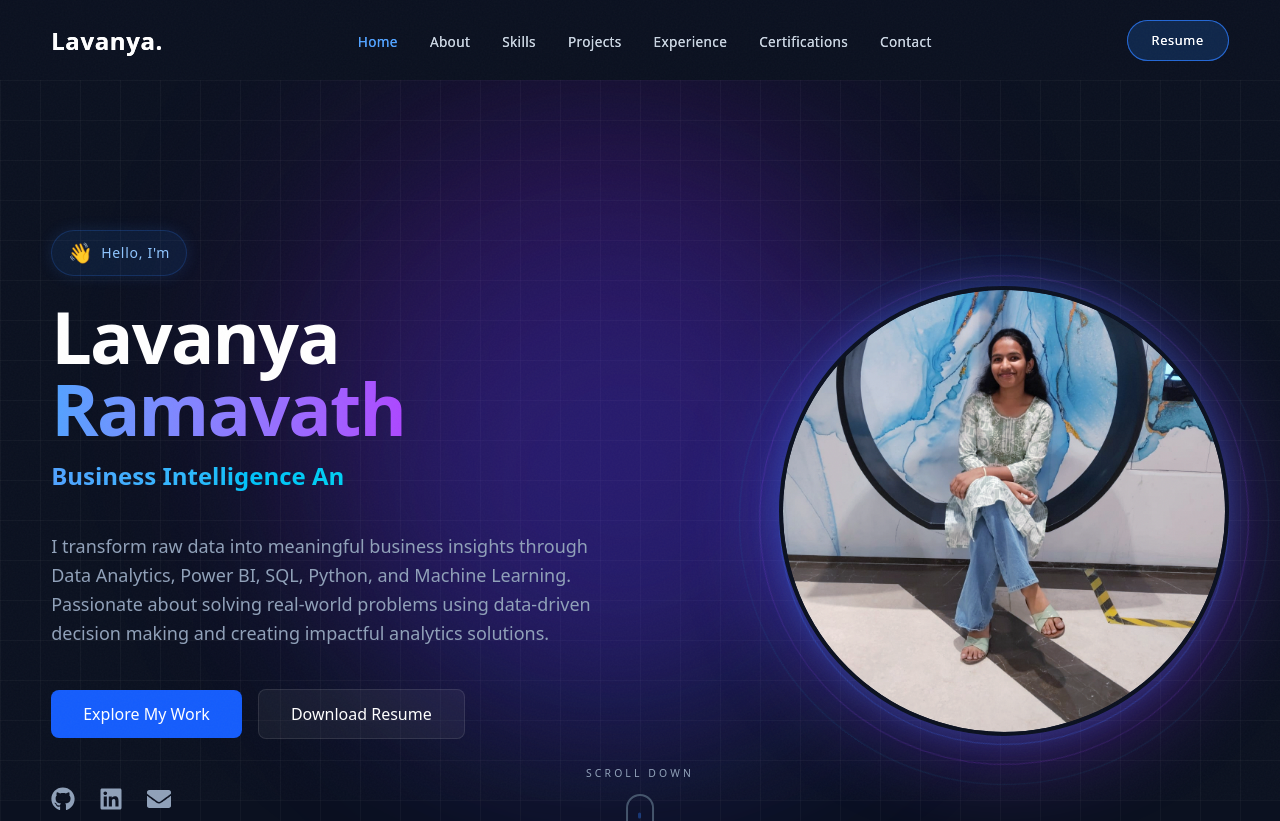
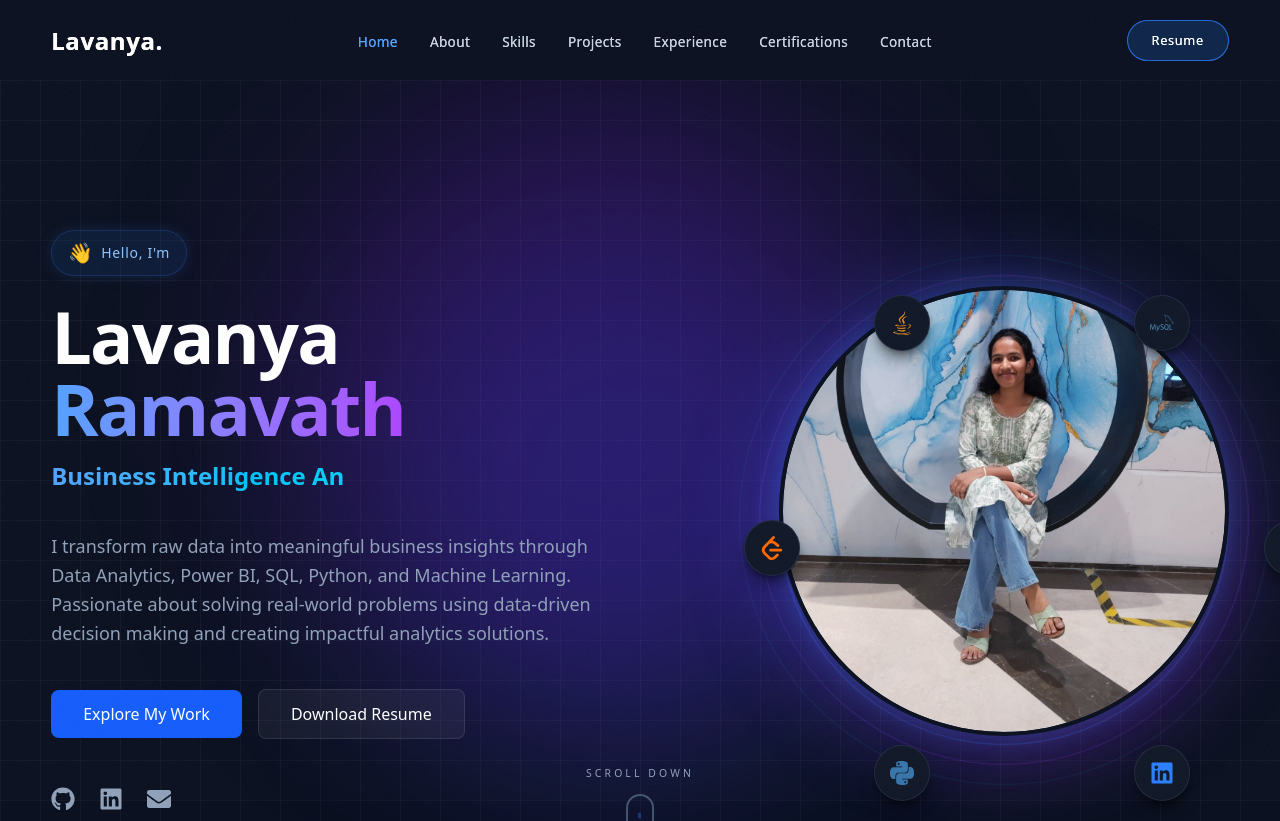
Before and after one commit to RamavathLavanya6/portfolio, a Next.js app: page /portfolio/ in a window 1280 px wide. Shown: the top 821 px of the page. Built offline with nearby package versions, Linux system fonts and the light colour scheme; a web font is replaced by a local one.

Commit message:
Restore orbiting tech badges with requested logos

```diff
--- a/src/components/sections/Hero.tsx
+++ b/src/components/sections/Hero.tsx
@@ -2,7 +2,8 @@
 
 import { motion } from 'framer-motion';
 import { TypeAnimation } from 'react-type-animation';
-import { FaGithub, FaLinkedin, FaEnvelope } from 'react-icons/fa';
+import { FaGithub, FaLinkedin, FaEnvelope, FaJava } from 'react-icons/fa';
+import { SiPython, SiLeetcode, SiMysql } from 'react-icons/si';
 
 const ROLES = [
   'Data Analyst',
@@ -152,7 +153,32 @@ export default function Hero() {
                 </div>
               </motion.div>
 
-
+              {/* Orbiting Tech Badges */}
+              {[
+                { icon: FaGithub, color: 'text-white', angle: 0 },
+                { icon: FaLinkedin, color: 'text-blue-500', angle: 60 },
+                { icon: SiPython, color: 'text-[#3776AB]', angle: 120 },
+                { icon: SiLeetcode, color: 'text-orange-500', angle: 180 },
+                { icon: FaJava, color: 'text-[#f89820]', angle: 240 },
+                { icon: SiMysql, color: 'text-[#4479A1]', angle: 300 },
+              ].map((badge, idx) => {
+                return (
+                  <motion.div
+                    key={idx}
+                    initial={{ opacity: 0, scale: 0 }}
+                    animate={{ opacity: 1, scale: 1 }}
+                    transition={{ delay: 0.8 + (idx * 0.1), type: 'spring' }}
+                    className="absolute hidden md:flex items-center justify-center w-14 h-14 rounded-full bg-[#111827] border border-slate-700/50 shadow-lg shadow-black/50 z-20 hover:scale-125 transition-transform duration-300 hover:shadow-[0_0_20px_rgba(59,130,246,0.5)] cursor-pointer"
+                    style={{
+                      top: `calc(50% + ${Math.sin(badge.angle * (Math.PI / 180)) * 260}px)`,
+                      left: `calc(50% + ${Math.cos(badge.angle * (Math.PI / 180)) * 260}px)`,
+                      transform: 'translate(-50%, -50%)'
+                    }}
+                  >
+                    <badge.icon className={`text-2xl ${badge.color}`} />
+                  </motion.div>
+                );
+              })}
 
             </motion.div>
           </div>
```
